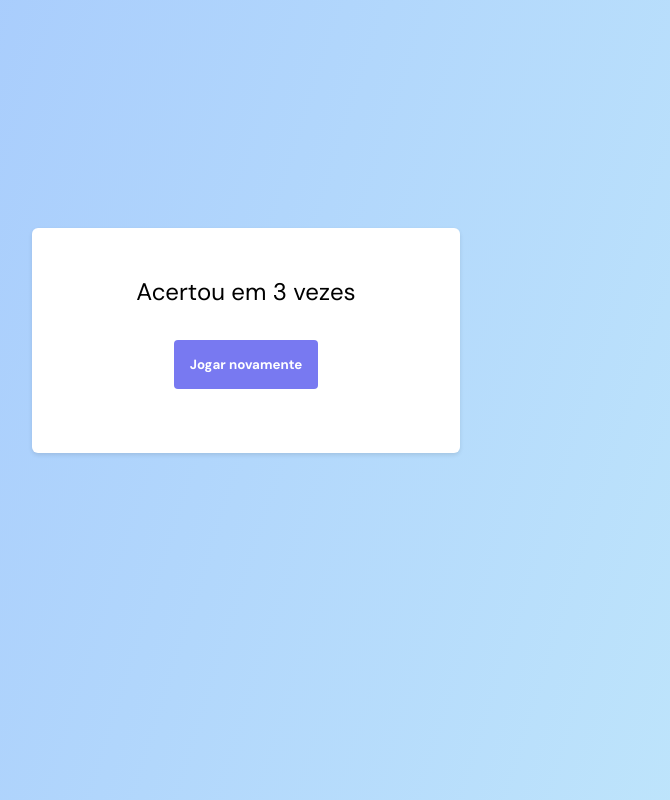
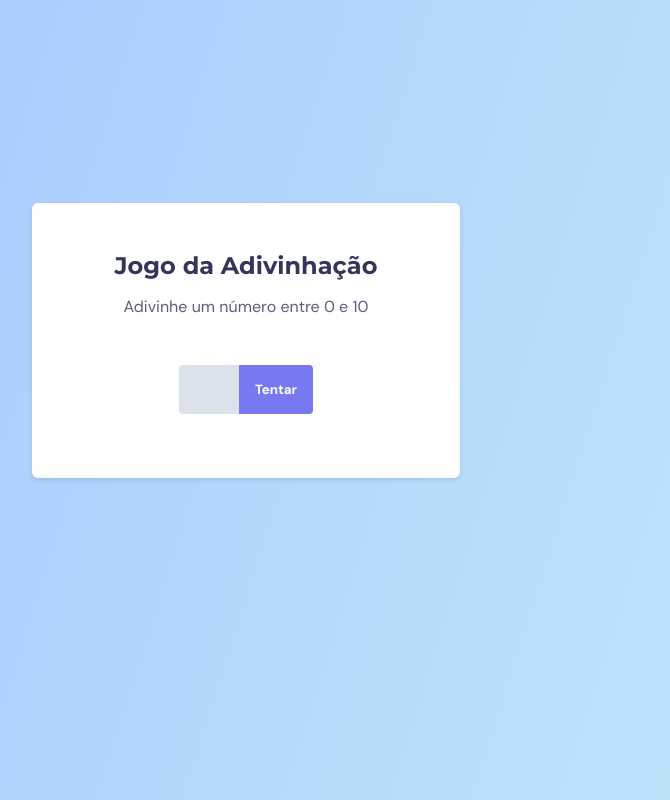
Before and after one commit to alemon-ice/explorer, a plain HTML site: page stage-05/project-01/index.html in a window 1280 px wide. Shown: the whole page, without its empty margins (394-1064 px from the left). Drawn offline with Linux system fonts and the light colour scheme.

Commit message:
stage-05 - proj-01: game logical

```diff
--- a/stage-05/project-01/index.html
+++ b/stage-05/project-01/index.html
@@ -11,23 +11,24 @@
     <link rel="stylesheet" href="./style.css">
 </head>
 
-<script src="./script.js"></script>
 <body>
     <main>
-        <div class="screen1 hide">
+        <div class="screen1">
             <h1>Jogo da Adivinhação</h1>
             <p>Adivinhe um número entre 0 e 10</p>
 
             <form action="">
-                <input type="number">
-                <button>Tentar</button>
+                <input id="inputNumber" type="number" min="0" max="10">
+                <button onclick="handleClick(event)">Tentar</button>
             </form>
         </div>
 
-        <div class="screen2">
-            <h2>Acertou em 3 vezes</h2>
+        <div class="screen2 hide">
+            <h2>Acertou em X tentativas</h2>
             <button>Jogar novamente</button>
         </div>
     </main>
+
+    <script src="./script.js"></script>
 </body>
 </html>
--- a/stage-05/project-01/script.js
+++ b/stage-05/project-01/script.js
@@ -0,0 +1,16 @@
+const randomNumber = Math.round(Math.random() * 10)
+let totalAttempts = 0
+
+function handleClick(event) {
+    event.preventDefault()
+
+    totalAttempts++
+
+    const inputNumber = document.querySelector('#inputNumber').value
+
+    if (Number(inputNumber) === randomNumber) {
+        document.querySelector('.screen1').classList.add('hide')
+        document.querySelector('.screen2 h2').innerText = `Acertou em ${totalAttempts} tentativa(s)`
+        document.querySelector('.screen2').classList.remove('hide')
+    }
+}
```
